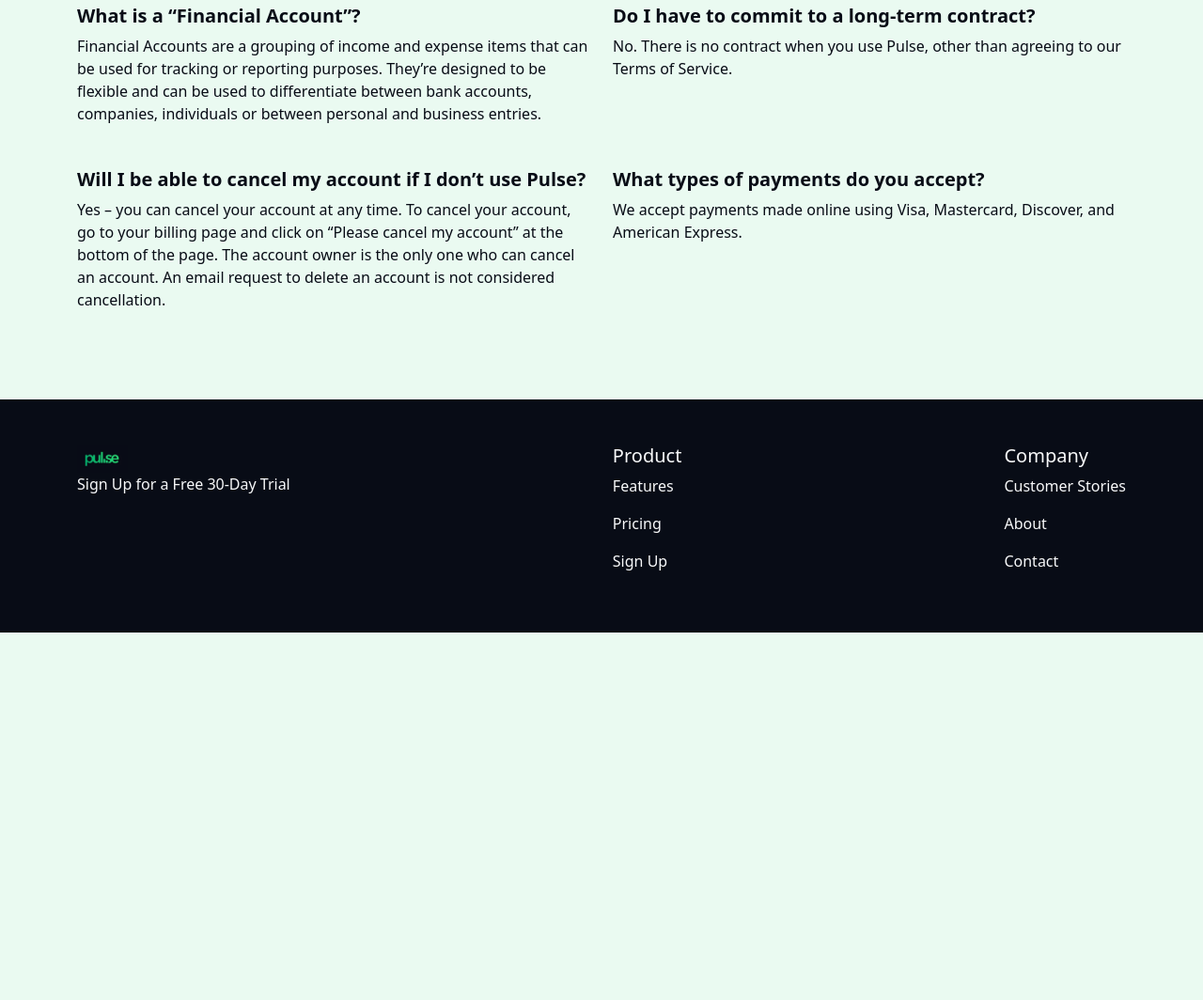
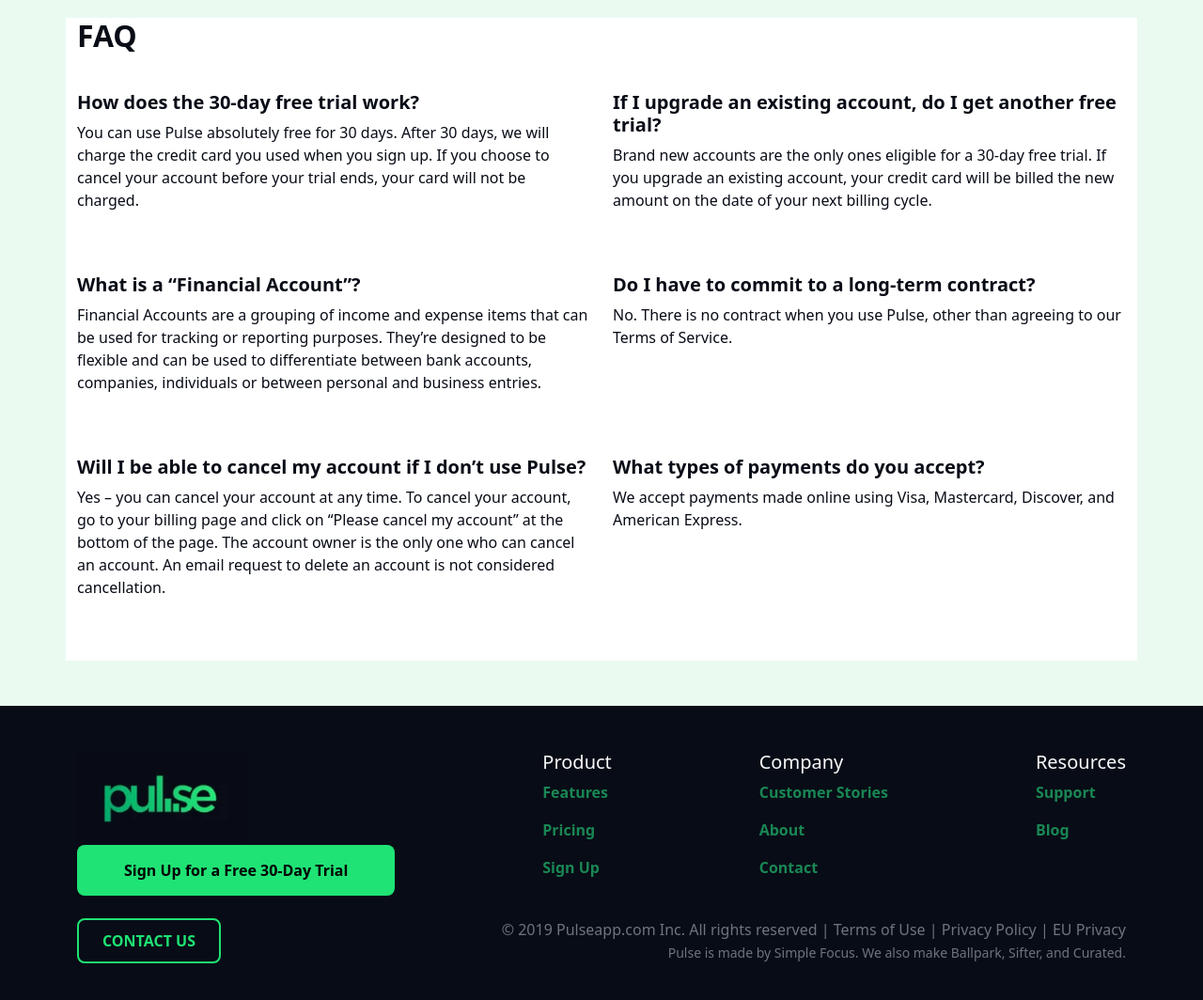
Before and after one commit to AyaHelli96/Pulse_Helli_3AKIF, a plain HTML site: page index.html in a window 1280 px wide. Shown: the part 1122-2186 px from the top of the page at 94% size. Before the commit the page ends 1795 px from the top, so only its background shows below. Drawn offline with nearby package versions, Linux system fonts and the light colour scheme.

Commit message:
bearbeitet button und section "Try pulse free for "

```diff
--- a/index.html
+++ b/index.html
@@ -6,25 +6,27 @@
     <title>Pulse - Cash Flow Management</title>
     <link href="https://cdn.jsdelivr.net/npm/bootstrap@5.3.3/dist/css/bootstrap.min.css" rel="stylesheet">
     <link rel="stylesheet" href="style.css">
+
 </head>
 <body>
+
     <nav class="navbar navbar-light" style="background-color: var(--pulse-color-page-background); padding: 10px;">
-        <div class="container-fluid d-flex justify-content-between align-items-center">
+        <div class="container-fluid d-flex justify-content-between align-items-center ">
             <a class="navbar-brand" href="#">
-                <img src="pulse_logo.png" alt="Pulse Logo" height="40">
+                <img src="pulse_logo.png" alt="Pulse Logo" height="80">
             </a>
             <ul class="nav">
                 <li class="nav-item">
-                    <a class="nav-link active text-success fw-bold" href="#">Features</a>
+                    <a class="nav-link active text-success fw-bold " href="#">Features</a>
                 </li>
                 <li class="nav-item">
-                    <a class="nav-link text-success" href="#">Customer Stories</a>
+                    <a class="nav-link fw-bold text-success" href="#">Customer Stories</a>
                 </li>
                 <li class="nav-item">
-                    <a class="nav-link fw-bold text-dark" href="#">Pricing</a>
+                    <a class="nav-link fw-bold text-success" href="#">Pricing</a>
                 </li>
                 <li class="nav-item">
-                    <a class="nav-link" href="#">Blog</a>
+                    <a class="nav-link fw-bold text-success" href="#">Blog</a>
                 </li>
                 <li class="nav-item">
                     <a href="#" class="btn btn-outline-success">Sign Up</a>
@@ -32,6 +34,14 @@
             </ul>
         </div>
     </nav>
+
+    <section class="hero-section text-center d-flex align-items-center justify-content-center">
+        <div>
+            <h1 class="fw-bold">Try Pulse free for <br> 30 days.</h1>
+            <small class="text-secondary">See why Pulse is the best way to monitor your cash flow. <br> Sign up for any plan and try Pulse absolutely free for 30 days.</small>
+        </div>
+    </section>
+
 
 
 
@@ -81,13 +91,13 @@
         </div>
     </section>
     <section class="text-center my-5">
-        <img src="Subvert_logo.png" alt="Subvert Logo" height="80" class="mb-3">
+        <img src="Subvert_logo.png" alt="Subvert Logo" height="100" class="mb-3">
         <p class="fw-bold">“Pulse is worth every penny because it empowers business owners with critical financial insight and knowledge.”</p>
         <small class="text-success">SUBVERT MARKETING, INC.</small>
     </section>
 
-    <section class="container my-5">
-        <h2 class="text-center fw-bold">FAQ</h2>
+    <section class="container my-5 faq-S">
+        <h2 class=" fw-bold custom-margin">FAQ</h2>
         <div class="row">
             <div class="col-md-6 faq-item">
                 <h5><strong>How does the 30-day free trial work?</strong></h5>
@@ -120,20 +130,46 @@
     <footer class="text-light py-5" style="background-color: var(--pulse-color-dark);">
         <div class="container d-flex justify-content-between">
             <div>
-                <img src="pulse_logo_dark_bg.png" alt="Pulse Logo" height="30">
-                <p>Sign Up for a Free 30-Day Trial</p>
+                <img src="pulse_logo_dark_bg.png" alt="Pulse Logo" height="100"> <br>
+                <a href="#" class="btn-custom">Sign Up for a Free 30-Day Trial</a>
             </div>
             <div>
                 <h5>Product</h5>
-                <p>Features</p>
-                <p>Pricing</p>
-                <p>Sign Up</p>
+                <p class="text-success fw-bold">Features</p>
+                <p class="text-success fw-bold">Pricing</p>
+                <p class="text-success fw-bold">Sign Up</p>
             </div>
             <div>
                 <h5>Company</h5>
-                <p>Customer Stories</p>
-                <p>About</p>
-                <p>Contact</p>
+                <p class="text-success fw-bold">Customer Stories</p>
+                <p class="text-success fw-bold">About</p>
+                <p class="text-success fw-bold">Contact</p>
+            </div>
+            <div>
+                <h5>Resources</h5>
+                <p class="text-success fw-bold">Support</p>
+                <p class="text-success fw-bold">Blog</p>
+
+            </div>
+        </div>
+        <div class="container d-flex justify-content-between align-items-center mt-4 flex-wrap">
+            <div class="d-flex align-items-center gap-3">
+                <a href="#" class="btn-contact">CONTACT US</a>
+            </div>
+            <div class="text-secondary text-end">
+                <p class="m-0">
+                    &copy; 2019 Pulseapp.com Inc. All rights reserved |
+                    <a href="#" class="text-secondary">Terms of Use</a> |
+                    <a href="#" class="text-secondary">Privacy Policy</a> |
+                    <a href="#" class="text-secondary">EU Privacy</a>
+                </p>
+                <small>
+                    Pulse is made by
+                    <a href="#" class="text-secondary">Simple Focus</a>. We also make
+                    <a href="#" class="text-secondary">Ballpark</a>,
+                    <a href="#" class="text-secondary">Sifter</a>, and
+                    <a href="#" class="text-secondary">Curated</a>.
+                </small>
             </div>
         </div>
     </footer>
--- a/style.css
+++ b/style.css
@@ -22,10 +22,85 @@ body {
 }
 .faq-item {
     transition: transform 0.3s ease, box-shadow 0.3s ease;
-    margin-bottom: 30px;
+    margin-bottom: 50px;
 }
 
-.faq-item:hover {
-    transform: scale(1.03);
-    box-shadow: 0 8px 16px rgba(0, 0, 0, 0.1);
+.custom-margin {
+    margin-top: 70px;
+    margin-bottom: 40px;
 }
+.faq-S{
+background-color: white;
+
+}
+.btn-custom {
+    display: inline-block;
+    background-color: #1fe374;  /* Grüne Hintergrundfarbe */
+    color: #000;  /* Schwarzer Text */
+    padding: 15px 40px;  /* 15px oben/unten, 40px links/rechts */
+    text-align: center;
+    text-decoration: none;
+    font-weight: bold;
+    border-radius: 8px;  /* Abgerundete Ecken */
+    transition: background-color 0.3s ease;
+}
+
+.btn-custom:hover {
+    background-color: #17c865;  /* Dunkleres Grün beim Hover */
+}
+.footer-custom {
+    background-color: #080c16;
+    padding: 60px 0;
+}
+
+.btn-custom {
+    display: inline-block;
+    background-color: #1fe374;
+    color: #000;
+    padding: 15px 50px;
+    text-align: center;
+    text-decoration: none;
+    font-weight: bold;
+    border-radius: 8px;
+    transition: background-color 0.3s ease;
+}
+
+.btn-custom:hover {
+    background-color: #17c865;
+}
+
+.btn-contact {
+    display: inline-block;
+    color: #1fe374;
+    border: 2px solid #1fe374;
+    padding: 10px 25px;
+    text-align: center;
+    text-decoration: none;
+    font-weight: bold;
+    border-radius: 8px;
+    transition: background-color 0.3s ease, color 0.3s ease;
+}
+
+.btn-contact:hover {
+    background-color: #1fe374;
+    color: #000;
+}
+
+.footer-custom p {
+    margin: 0;
+    font-size: 14px;
+}
+
+.footer-custom a {
+    text-decoration: none;
+    font-size: 14px;
+}
+
+.text-secondary a {
+    text-decoration: none;
+    color: #9c9c9c;
+}
+
+.text-secondary a:hover {
+    color: #1fe374;
+}
```
